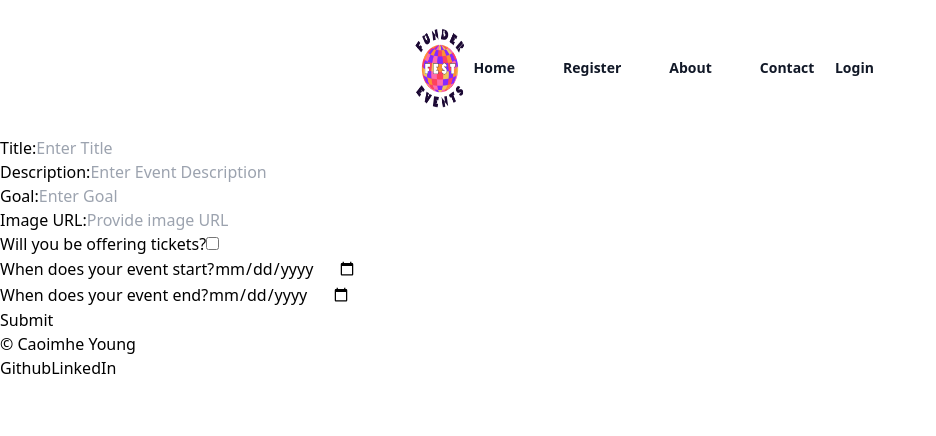
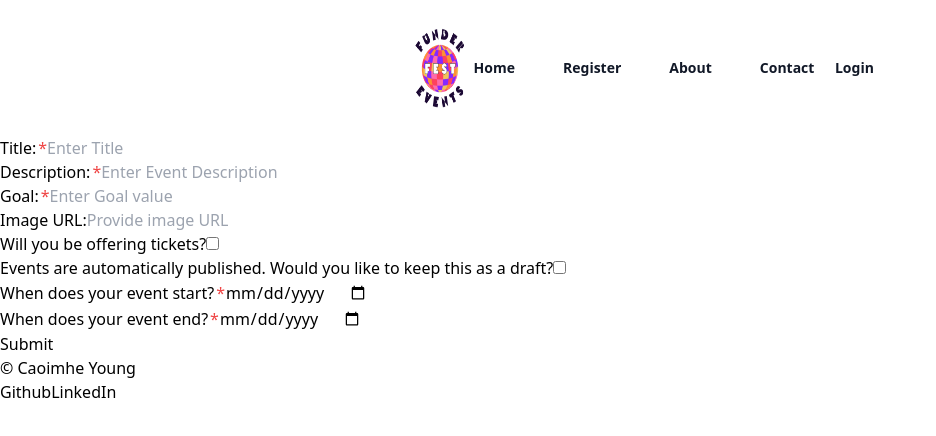
Before and after one commit to caoimhejyoti/funderfest-frontend, a React (Vite) app: page /create-festival in a window 1280 px wide. Shown: the top 436 px of the page, without its empty margins (0-936 px from the left). Built offline with nearby package versions, Linux system fonts and the light colour scheme.

Commit message:
adding toggle for publish state in create festival

```diff
--- a/src/components/CreateFestivalForm.jsx
+++ b/src/components/CreateFestivalForm.jsx
@@ -14,10 +14,10 @@ function CreateFestivalForm() {
     goal: "",
     image:
       "https://drive.google.com/file/d/1AqBIZiyR9GH07RFydKMMy3jS-STP6iwv/view?usp=drive_link",
-    is_open: true,
+    is_open: false,
     date_created: new Date(),
     owner: id,
-    tickets_available: false,
+    tickets_available: true,
     start_date: "",
     end_date: "",
   });
@@ -60,7 +60,12 @@ function CreateFestivalForm() {
   return (
     <form>
       <div>
-        <label htmlFor="title">Title:</label>
+        <label
+          htmlFor="title"
+          className="after:content-['*'] after:ml-0.5 after:text-red-500"
+        >
+          Title:
+        </label>
         <input
           type="text"
           id="title"
@@ -69,7 +74,12 @@ function CreateFestivalForm() {
         />
       </div>
       <div>
-        <label htmlFor="description">Description:</label>
+        <label
+          htmlFor="description"
+          className="after:content-['*'] after:ml-0.5 after:text-red-500"
+        >
+          Description:
+        </label>
         <input
           type="text"
           id="description"
@@ -78,11 +88,16 @@ function CreateFestivalForm() {
         />
       </div>
       <div>
-        <label htmlFor="goal">Goal:</label>
+        <label
+          htmlFor="goal"
+          className="after:content-['*'] after:ml-0.5 after:text-red-500"
+        >
+          Goal:
+        </label>
         <input
           type="int"
           id="goal"
-          placeholder="Enter Goal"
+          placeholder="Enter Goal value"
           onChange={handleChange}
         />
       </div>
@@ -100,11 +115,39 @@ function CreateFestivalForm() {
         <input type="checkbox" id="tickets_available" onChange={handleChange} />
       </div>
       <div>
-        <label htmlFor="start_date">When does your event start?</label>
+        <label htmlFor="is_open" className="peer-checked/draft:text-sky-950">
+          Events are automatically published. Would you like to keep this as a
+          draft?
+        </label>
+        <input
+          type="checkbox"
+          className="peer/draft"
+          id="is_open"
+          onChange={handleChange}
+        />
+        <div className="hidden peer-checked/draft:block">
+          Drafts are only visible to administrators.
+        </div>
+        <div className="hidden peer-checked/published:block">
+          Your post will be publicly visible on your site.
+        </div>
+      </div>
+      <div>
+        <label
+          htmlFor="start_date"
+          className="after:content-['*'] after:ml-0.5 after:text-red-500"
+        >
+          When does your event start?
+        </label>
         <input type="date" id="start_date" onChange={handleChange} />
       </div>
       <div>
-        <label htmlFor="end_date">When does your event end?</label>
+        <label
+          htmlFor="end_date"
+          className="after:content-['*'] after:ml-0.5 after:text-red-500"
+        >
+          When does your event end?
+        </label>
         <input type="date" id="end_date" onChange={handleChange} />
       </div>
       <button type="submit" onClick={handleSubmit}>
```
